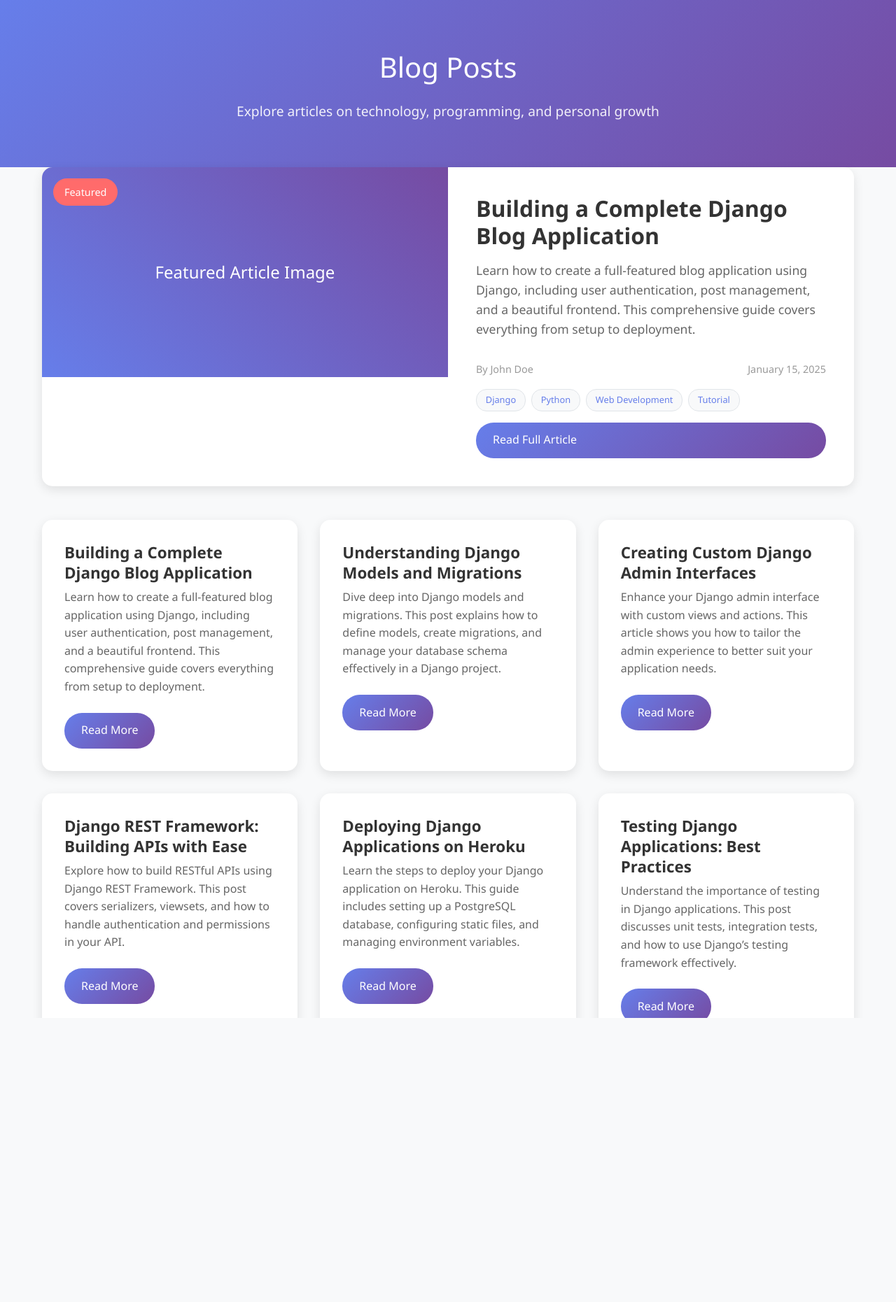
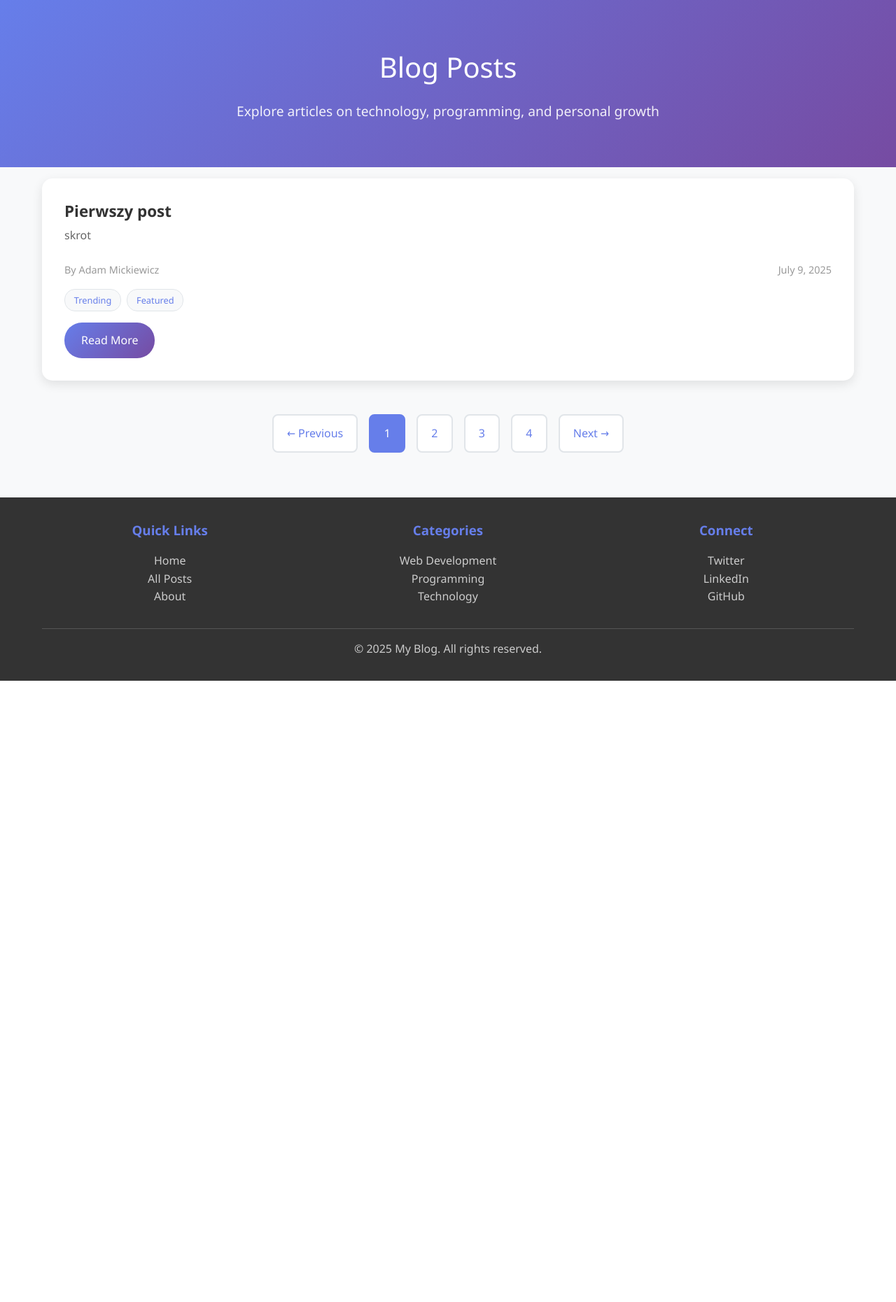
Before and after one commit to Litde/my_site, a Django app: page /blog/posts/ in a window 1280 px wide. Shown: the part 70-1931 px from the top of the page at 70% size. After the commit the page ends 1043 px from the top, so only its background shows below. Run offline with Django 5.2, Linux system fonts and the light colour scheme; data comes from the database, SQL or seed files in the repository; both versions use the stored data as it was after the commit.

Commit message:
Finished blog models, dynamic posts and admin pages. Added small db file

```diff
--- a/blog/templates/blog/posts.html
+++ b/blog/templates/blog/posts.html
@@ -85,7 +85,7 @@
 
         /* Main Content */
         main {
-            padding: 4rem 0;
+            padding: 6rem 0 4rem 0;
         }
 
         /* Search and Filter Section */
@@ -167,6 +167,7 @@
             overflow: hidden;
             box-shadow: 0 5px 15px rgba(0,0,0,0.1);
             transition: transform 0.3s, box-shadow 0.3s;
+            margin-top: 1rem;
         }
 
         .post-card:hover {
@@ -464,7 +465,7 @@
     <main class="container">
 
 
-        <!-- Featured Post -->
+        {% comment %} <!-- Featured Post -->
         <article class="featured-post">
             <div class="featured-image">
                 <div class="featured-badge">Featured</div>
@@ -485,7 +486,7 @@
                 </div>
                 <a href="{% url 'blog:post' post_id=1 %}" class="read-more">Read Full Article</a>
             </div>
-        </article>
+        </article> {% endcomment %}
 
         <!-- Posts Grid -->
         <div class="posts-grid">
@@ -495,7 +496,20 @@
                     <h3 class="post-title">
                         <a href="{% url 'blog:post' post_id=post.id %}">{{ post.title }}</a>
                     </h3>
-                    <p class="post-excerpt">{{ post.content|truncatewords:30 }}</p>
+                    <p class="post-excerpt">{{ post.excerpt|truncatewords:30 }}</p>
+                    <p class="post-meta">
+                        <span class="post-author">By {{ post.author.full_name }}</span>
+                        <span>{{ post.created_at|date:"F j, Y" }}</span>
+
+                    <!-- Tags Section -->
+                    {% if post.tags.all %}
+                    <div class="post-tags">
+                        {% for tag in post.tags.all %}
+                            <a href="#" class="post-tag">{{ tag.name }}</a>
+                        {% endfor %}
+                    </div>
+                    {% endif %}
+
                     <a href="{% url 'blog:post' post_id=post.id %}" class="read-more">Read More</a>
                 </div>
             </article>
--- a/blog/views.py
+++ b/blog/views.py
@@ -1,17 +1,9 @@
 from django.shortcuts import render
 from django.http import HttpResponse
 from my_site.views import main_view
+from .models import BlogPost
 
-posts = [
-    {'id': 1, 'title': 'Building a Complete Django Blog Application', 'content': 'Learn how to create a full-featured blog application using Django, including user authentication, post management, and a beautiful frontend. This comprehensive guide covers everything from setup to deployment.'},
-    {'id': 2, 'title': 'Understanding Django Models and Migrations', 'content': 'Dive deep into Django models and migrations. This post explains how to define models, create migrations, and manage your database schema effectively in a Django project.'},
-    {'id': 3, 'title': 'Creating Custom Django Admin Interfaces', 'content': 'Enhance your Django admin interface with custom views and actions. This article shows you how to tailor the admin experience to better suit your application needs.'},
-    {'id': 4, 'title': 'Django REST Framework: Building APIs with Ease', 'content': 'Explore how to build RESTful APIs using Django REST Framework. This post covers serializers, viewsets, and how to handle authentication and permissions in your API.'},
-    {'id': 5, 'title': 'Deploying Django Applications on Heroku', 'content': 'Learn the steps to deploy your Django application on Heroku. This guide includes setting up a PostgreSQL database, configuring static files, and managing environment variables.'},
-    {'id': 6, 'title': 'Testing Django Applications: Best Practices', 'content': 'Understand the importance of testing in Django applications. This post discusses unit tests, integration tests, and how to use Django’s testing framework effectively.'},
-    {'id': 7, 'title': 'Django Security Best Practices', 'content': 'Security is crucial in web applications. This article outlines best practices for securing your Django application, including CSRF protection, secure password storage, and more.'},
-    {'id': 8, 'title': 'Using Django Signals for Decoupled Applications', 'content': 'Learn how to use Django signals to create decoupled applications. This post explains the concept of signals and how to implement them in your Django projects.'},
-]
+
 
 def get_navigation_links(active_page):
     """Generate navigation links with the correct active page"""
@@ -26,6 +18,8 @@
     for link in links:
         if link['name'].lower() == active_page.lower():
             link['active'] = True
+        else:
+            link['active'] = False
 
     return links
 
@@ -46,6 +40,14 @@
 
 
 def posts_main_view(request):
+    posts = BlogPost.objects.all()
+    if not posts:
+        return render(request, 'blog/posts.html', {
+            'url': 'blog',
+            'links': get_navigation_links('Posts'),
+            'posts': [],  # Pass an empty list if no posts are available
+        })
+
     return render(request, 'blog/posts.html', {
         'url': 'blog',
         'links': get_navigation_links('Posts'),
@@ -54,6 +56,10 @@
 
 def posts_view(request, post_id):
     try:
+        posts = BlogPost.objects.all().values('id', 'title', 'content')  # Fetch posts from the database
+        if not posts:
+            return posts_main_view(request)
+
         post_id = int(post_id)
         post = next((post for post in posts if post['id'] == post_id), None)
         if post is None:
```
Also changed, not shown: blog/migrations/0001_initial.py (added), blog_images/obraz-wektorowy.jpg (added), book_outlet/migrations/0012_alter_adress_options_alter_country_options_and_more.py (added), db.sqlite3 (added), 1 other file.
